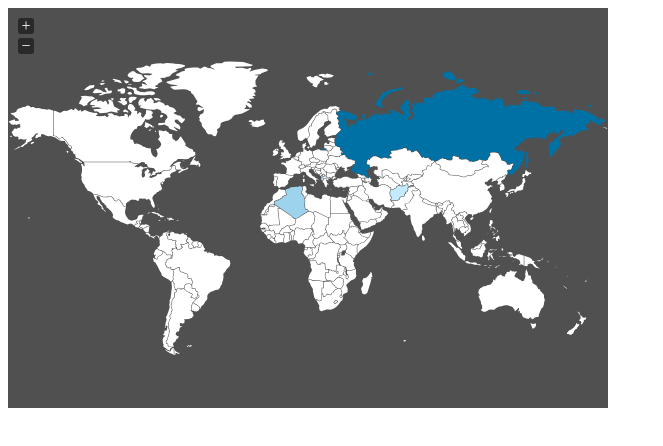
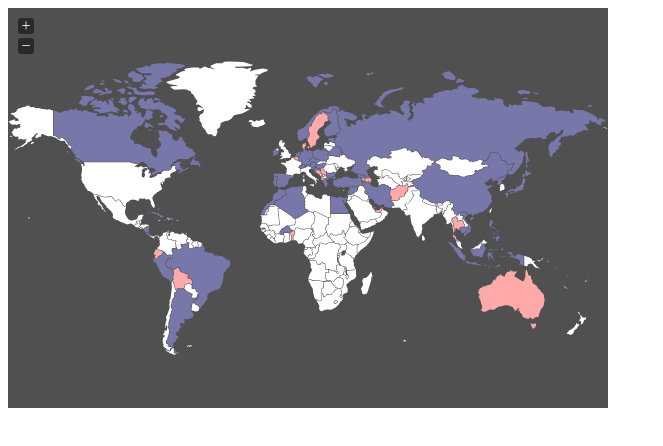
Before and after one commit to carymarydan/mlk, a plain HTML site: page index.html in a window 1280 px wide. Shown: the whole page, without its empty margins (0-663 px from the left). Drawn offline with Linux system fonts and the light colour scheme.

Commit message:
Add colors and videos.

```diff
--- a/index.html
+++ b/index.html
@@ -12,11 +12,78 @@
 
   <script>
 
-var gdpData = {
-  "AF": 16.63,
-  "AL": 11.58,
-  "DZ": 158.97,
-  "RU": 15800.97,
+var unima = {
+  "AF": 1, //afganistan
+	"RS": 1, //srbsko
+	"AE": 1, //arabske emiraty
+	"SE": 1, //svedsko
+	"AM": 1, //armenie
+	"AU": 1, //australie
+	"AZ": 1, //azerbajdzan
+	"BE": 1, //belgie
+	"TH": 1, //thajsko
+	"BJ": 1, //beninska rep.
+	"BO": 1, //bolivie
+	"BA": 1, //bosna herzegovina
+	"EC": 1, //ekvador
+	"DK": 1, //dansko
+	"QA": 1, //katar
+
+  "AL": 1, //albanie
+  "RU": 1, //rusko
+};
+
+var videjka = {
+	"DZ": 1, //alzirsko
+	"AR": 1, //argentina
+	"BY": 1, //belorusko
+	"BF": 1, //burkina faso
+	"BR": 1, //brazilie
+	"BG": 1, //bulharsko
+	"CR": 1, //costa rica
+	"CZ": 1, //ceska rep.
+	"CN": 1, //cina
+	"DO": 1, //dominikanska rep.
+	"EG": 1, //egypt
+	"EE": 1, //estonsko
+	"PH": 1, //filipiny
+	"FI": 1, //finsko
+	"GE": 1, //gruzie
+	"HR": 1, //chorvatsko
+	"ID": 1, //indonesie
+	"IR": 1, //iran
+	"IE": 1, //irsko
+	"IL": 1, //israel
+	"JP": 1, //japonsko
+	"KP": 1, //dem.rep.Korea
+	"KH": 1, //kambodza
+	"CA": 1, //kanada
+	"CU": 1, //kuba
+	"HU": 1, //madarsko
+	"MA": 1, //maroko
+	"DE": 1, //nemecko
+	"NI": 1, //nikaragua
+	"NL": 1, //holandsko
+	"NO": 1, //norsko
+	"PE": 1, //peru
+	"PL": 1, //polsko
+	"PT": 1, //portugalsko
+	"AT": 1, //rakousko
+	"RU": 1, //rusko
+	"GR": 1, //recko
+	"SP": 1, //singapore
+	"SI": 1, //slovinsko
+	"US1": 1, //georgia-atlanta - dodelat
+	"US2": 1, //connecticut
+	"US3": 1, //new york
+	"US4": 1, //severni karolina
+	"US5": 1, //colorado, denver
+	"US6": 1, //new jersey
+	"SY": 1, //syrie
+	"ES": 1, //spanelsko
+	"CH": 1, //svycarsko
+	"TR": 1, //turecko
+	"VN": 1, //vietnam
 };
 
 //fce fce
@@ -31,15 +98,22 @@ $(function(){
 	$('#world-map').vectorMap({
 	  map: 'world_mill',
 	  series: {
-	    regions: [{
-	      values: gdpData,
-	      scale: ['#C8EEFF', '#0071A4'],
-	      normalizeFunction: 'polynomial'
-	    }]
+	    regions: [
+	    {
+	      values: unima,
+	      scale: ['#ffcccc', '#ffaaaa'],
+	      normalizeFunction: 'linear'
+	    },
+	    {
+		    values: videjka,
+		    scale: ['#9999ff','#7777aa'],
+		    normalizeFunction: 'linear'
+	    }
+	    ]
 	  },
 
 	  onRegionTipShow: function(e, el, code){
-	    el.html(el.html()+' (GDP - '+gdpData[code]+')');
+	    el.html(el.html());
 	  },
 
 	  onRegionClick: function(e, code){
```
